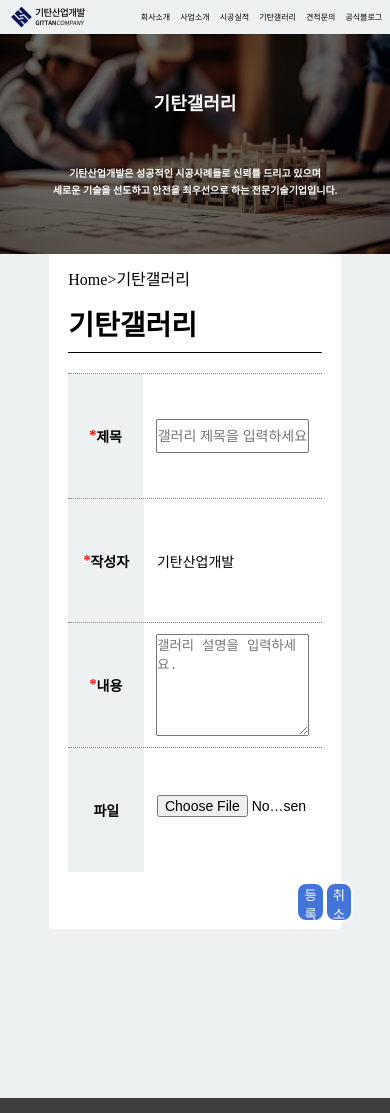
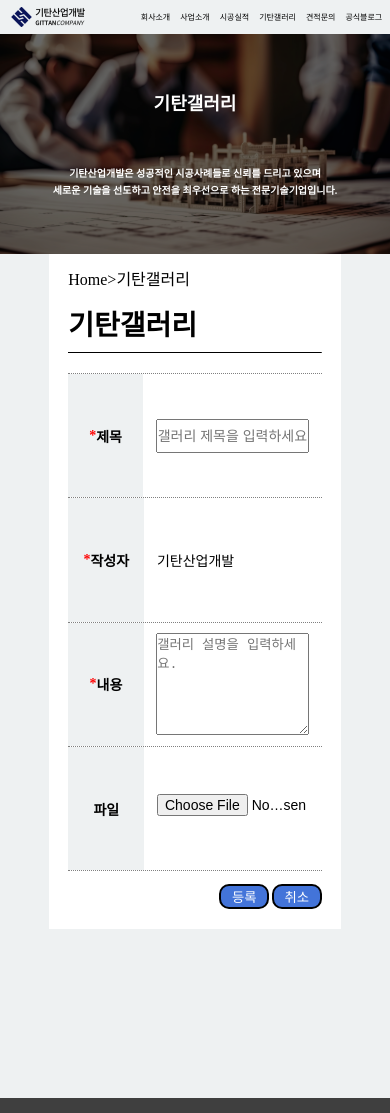
Before and after one commit to HUMBLE25/gittan_homepage, a Next.js app: page /admin in a window 390 px wide. Shown: the top 1113 px of the page. Built offline with nearby package versions, Linux system fonts and the light colour scheme; grey boxes are pictures that could not be loaded.

Commit message:
ADD onclick estimate route to /contact

```diff
--- a/src/pages/admin.tsx
+++ b/src/pages/admin.tsx
@@ -95,6 +95,7 @@ const Admin: React.FC = () => {
                             <div className={styles.form_item_title}>파일</div>
                             <input className={styles.form_input} type="file" accept="image/*" ref={fileInput} />
                         </div>
+                        <div className={styles.form_line}></div>
                         <div className={styles.form_submit_item}>
                             <button className={styles.form_submit} type="submit" >등록</button>
                             <button className={styles.form_submit} type="button" onClick={handleCancel} >취소</button>
--- a/src/styles/admin.module.css
+++ b/src/styles/admin.module.css
@@ -184,33 +184,33 @@
     margin: 2% 5% 2% 5%;
     /* border: 2px solid yellow; */
 }
-
+.form_line{
+    width: 100%;
+    border-top: 1px dotted gray;
+}
 .form_submit_item{
-    width: 10%;
+    width: 100%;
     height: 40px;
     display: flex;
-    margin-left: 90%;
-    /* border-top: 1px dotted gray; */
-    justify-content: space-between;
-    margin-top: 10px;
-    /* border: 2px solid red; */
+    justify-content: right;
+    gap: 1%;
+    margin: 5% 0% 5% 0%;
 }
 
 .form_submit{
     height: 40px;
-    width: 100px;
-    position: relative;
+    width: 80px;
+    /* position: relative; */
     border-radius: 10px;
     color: white;
     border: 2px solid gray;
     background-color: #4374D9;
     cursor: pointer;
-    border: 2px solid white;
+    border: 2px solid black;
 }
 .form_submit:hover{
     background-color: white;
     color: #4374D9;
-    border:1px solid black
 }
 
 
@@ -227,4 +227,21 @@
     .banner_contents{
         font-size: 10px;
     }
+    .form_submit{
+        height: 25px;
+        width: 50px;
+    }
   }
+  @media (min-width: 481px) and (max-width: 768px) {
+    .form_submit{
+        height: 30px;
+        width: 60px;
+    }
+  }
+
+  @media (min-width: 769px) and (max-width: 1024px) {
+    .form_submit{
+        height: 35px;
+        width: 70px;
+    }
+  }
--- a/src/styles/contact.module.css
+++ b/src/styles/contact.module.css
@@ -7,8 +7,6 @@
     position: relative;
     display: flex;
     flex-direction: column;
-    /* justify-content: space-between; */
-    /* border: 2px solid violet; */
 }
 
 .banner {
@@ -180,7 +178,7 @@
     padding: 1% 1% 1% 1%;
     text-align:calc(100% -10px);
     font-size: 14px;
-    color:#EEF1F2;
+    color:black;
 }
 
 .textareaField{
--- a/src/styles/modal.module.css
+++ b/src/styles/modal.module.css
@@ -6,7 +6,7 @@
 }
 
 .modalContainer{
-    border: 2px solid green;
+    /* border: 2px solid green; */
     width: 100%;
     height: 100%;
     display: flex;
```
Also changed, not shown: src/components/Estimate.tsx (+11 -2 lines).
